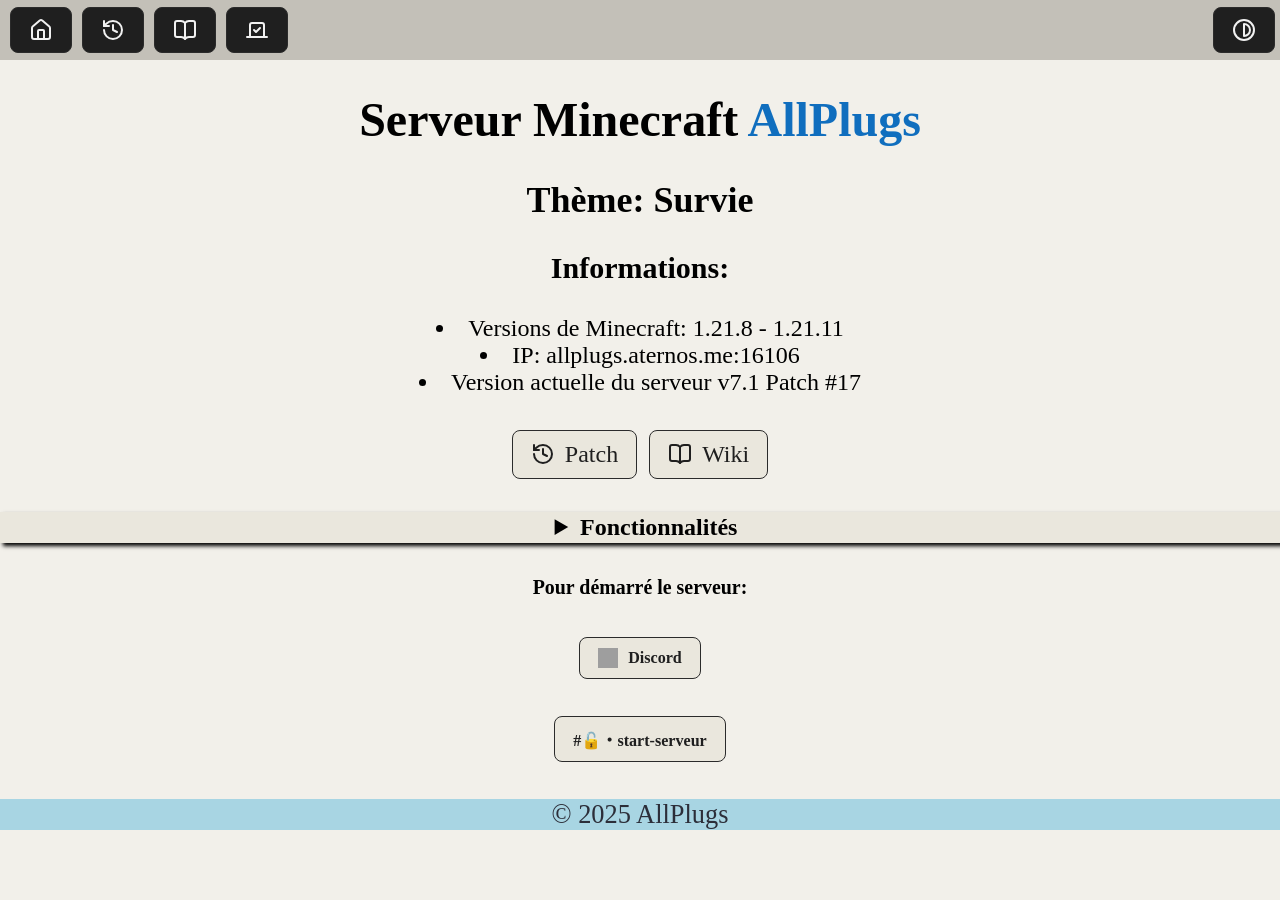
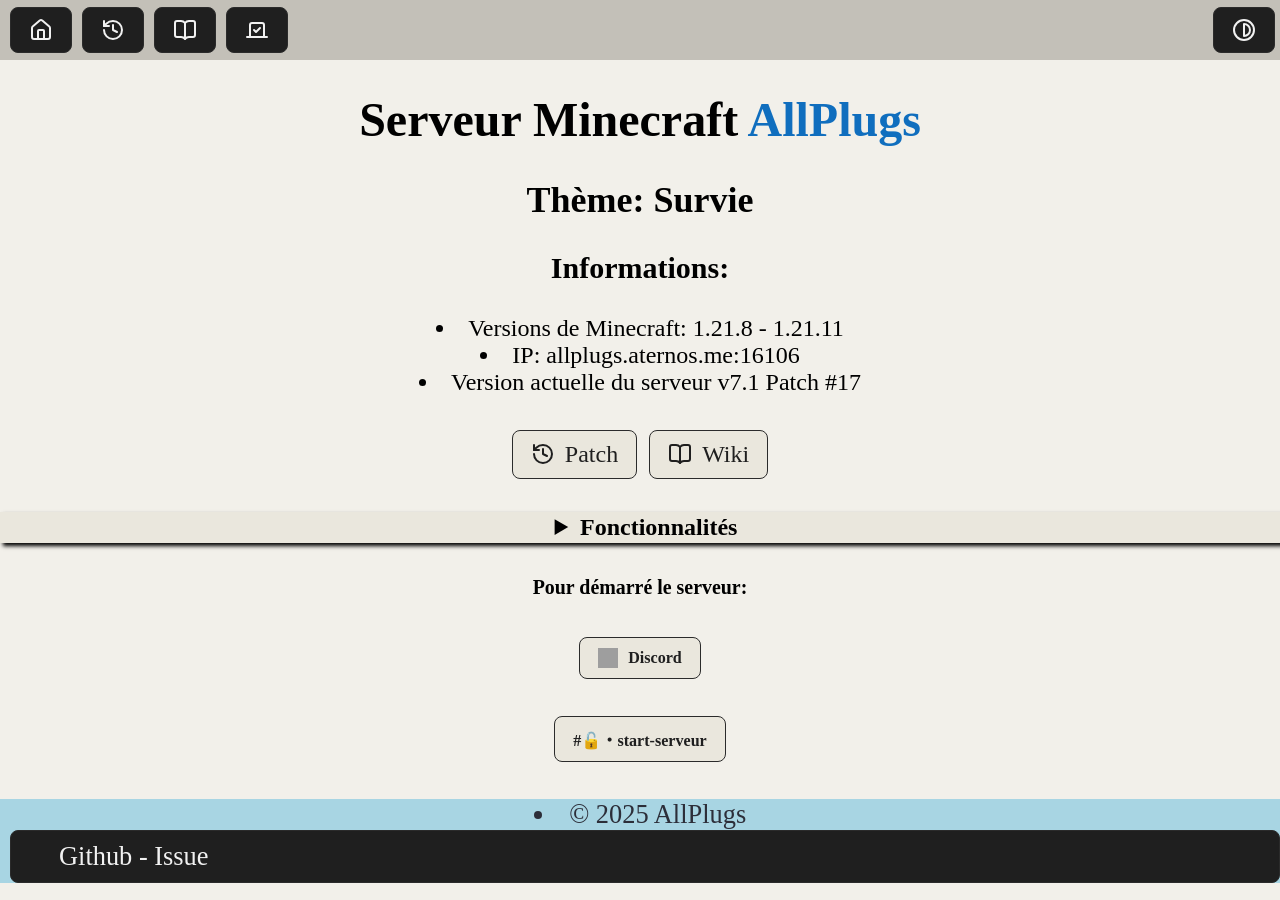
Before and after one commit to Nat688/AllPlugs-Site, a Jekyll site: the page built from index.html, in a window 1280 px wide. Built offline with Jekyll 4.4.1, drawn with Linux system fonts in a browser that asks for light colours; grey boxes are pictures that could not be loaded.

Commit message:
Add Bouton GitHub

```diff
--- a/_layouts/default.html
+++ b/_layouts/default.html
@@ -376,7 +376,12 @@
 <!-- CHANGE SELON LES PAGES -->
 	{{ content }}
 <!-- CHANGE SELON LES PAGES -->
-	<footer>© 2025 AllPlugs</footer>
+	<footer>
+		<li>© 2025 AllPlugs</li>
+		<a herf="https://github.com/Nat688/AllPlugs-Site/issues" class="btn">
+			<i data-lucide="github"></i>Github - Issue
+		</a>
+	</footer>
 </html>
 
 {% endif %}
```
